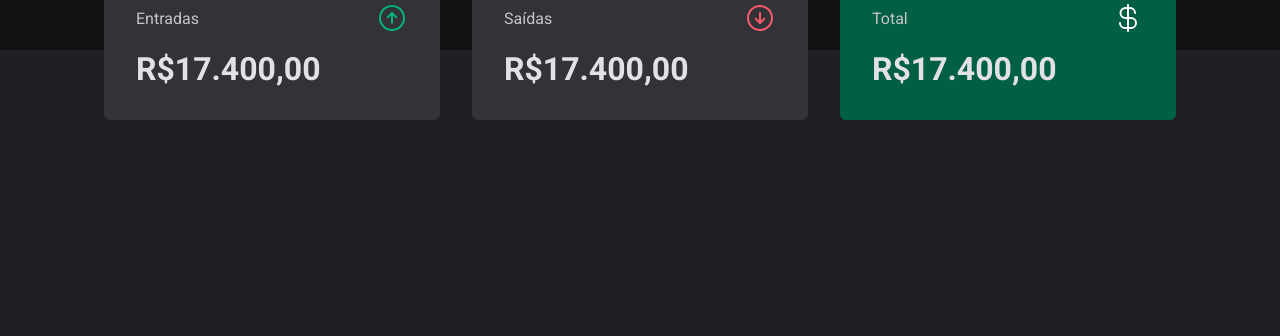
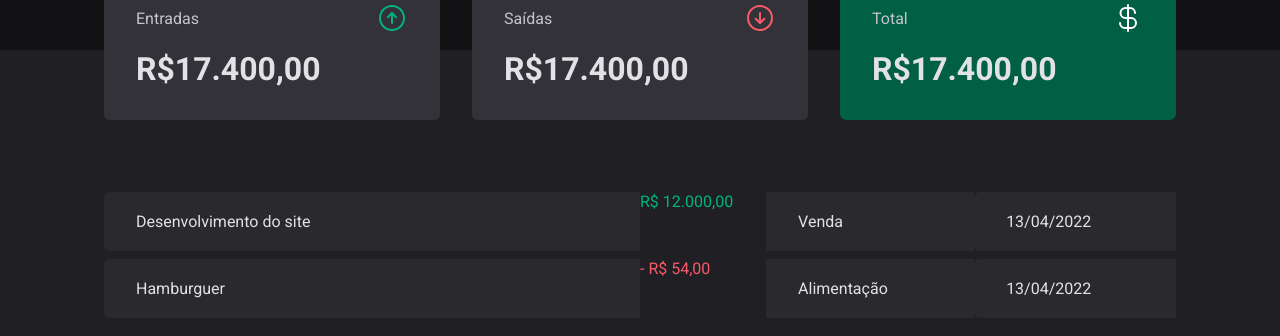
Before and after one commit to devguga87/transacoesIgnite, a React (Vite) app: page / in a window 1280 px wide. Shown: the top 336 px of the page. Built offline with nearby package versions, Linux system fonts and the light colour scheme.

Commit message:
tabela de transacoes

```diff
--- a/src/components/Summary/index.tsx
+++ b/src/components/Summary/index.tsx
@@ -21,7 +21,7 @@
         <strong>R$17.400,00</strong>
       </Styled.SummaryCard>
 
-      <Styled.SummaryCard  variant='green'>
+      <Styled.SummaryCard variant='green'>
         <header>
           <span>Total</span>
           <CurrencyDollar size={32} color="#fff"/>
--- a/src/pages/Transactions/index.tsx
+++ b/src/pages/Transactions/index.tsx
@@ -1,11 +1,35 @@
 import Header from "../../components/Header"
 import Summary from "../../components/Summary"
+
+import * as Styled from './styles'
 
 const Transactions = () => {
   return (
     <div>
       <Header />
       <Summary />
+      <Styled.TransactionsContainer>
+      <Styled.TransactionsTable>
+        <tbody>
+          <tr>
+            <td width="50%">Desenvolvimento do site</td>
+            <Styled.PriceHighlight variant="income">R$ 12.000,00</Styled.PriceHighlight>
+            <td>Venda</td>
+            <td>13/04/2022</td>
+          </tr>
+
+          <tr>
+            <td width="50%">Hamburguer</td>
+            <Styled.PriceHighlight variant="outcome">- R$ 54,00</Styled.PriceHighlight>
+            <td>Alimentação</td>
+            <td>13/04/2022</td>
+          </tr>
+
+
+        </tbody>
+      </Styled.TransactionsTable>
+    </Styled.TransactionsContainer>
+
     </div>
   )
 }
--- a/src/pages/Transactions/styles.ts
+++ b/src/pages/Transactions/styles.ts
@@ -0,0 +1,36 @@
+import styled from 'styled-components'
+
+export const TransactionsContainer = styled.div`
+  width: 100%;
+  max-width:1120px;
+  margin:4rem auto 0;
+  padding:0 1.5rem;
+`
+
+export const TransactionsTable = styled.table`
+  width:100%;
+  border-collapse:separate;
+  border-spacing: 0 0.5rem;
+
+  td{
+    padding:1.25rem 2rem;
+    background-color: ${props => props.theme['gray-700']};
+
+    &:first-child {
+      border-top-left-radius:6px;
+      border-bottom-left-radius: 6px;
+    }
+    &:last-child {
+      border-top-left-radius:6px;
+      border-bottom-left-radius: 6px;
+    }
+  }
+`
+
+interface PriceHighlightProps {
+  variant: 'income'| 'outcome';
+}
+
+export const PriceHighlight = styled.span<PriceHighlightProps>`
+  color:${props => props.variant === 'income' ? props.theme['green-300'] : props.theme['red-300']}
+`
```
